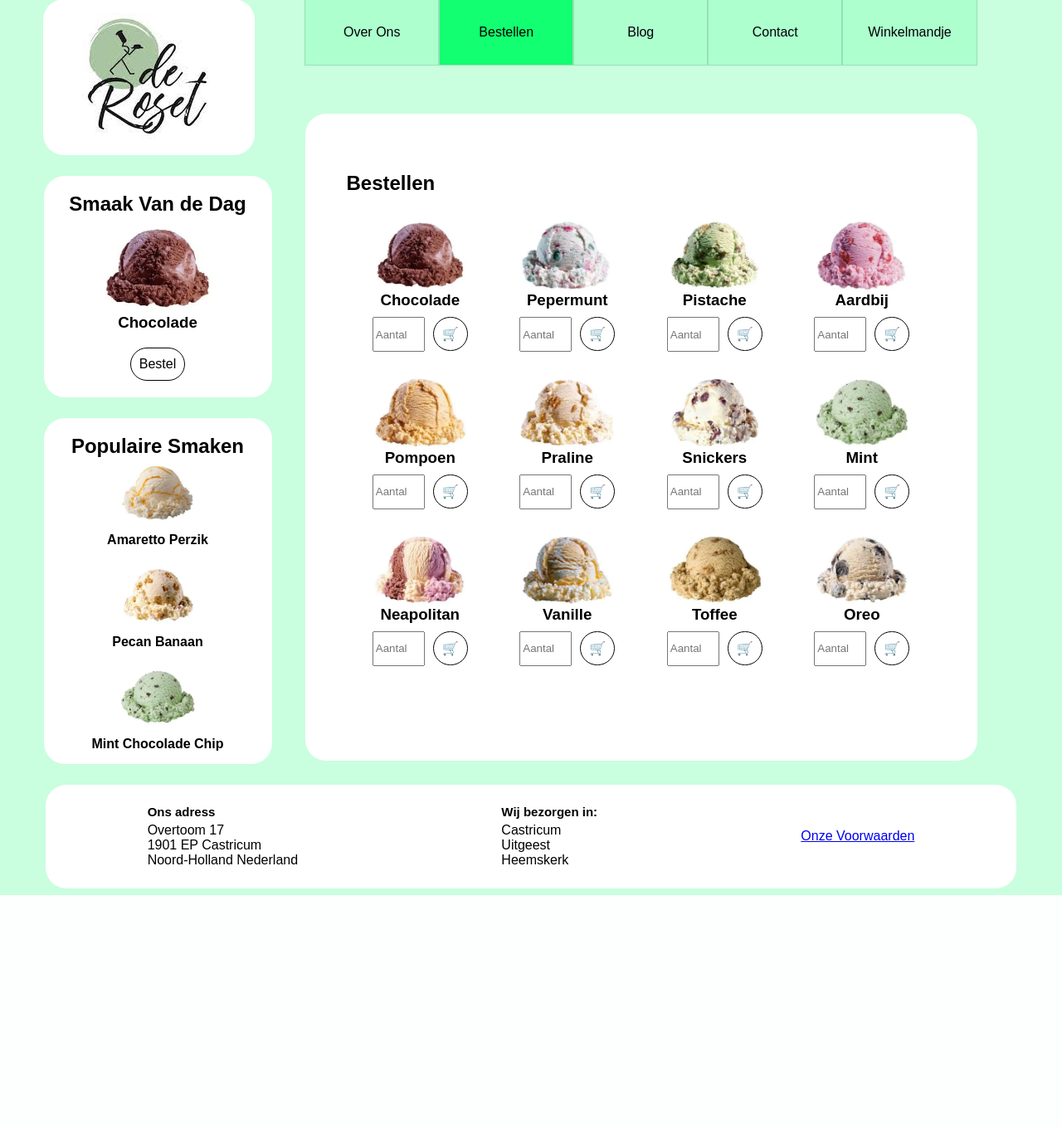
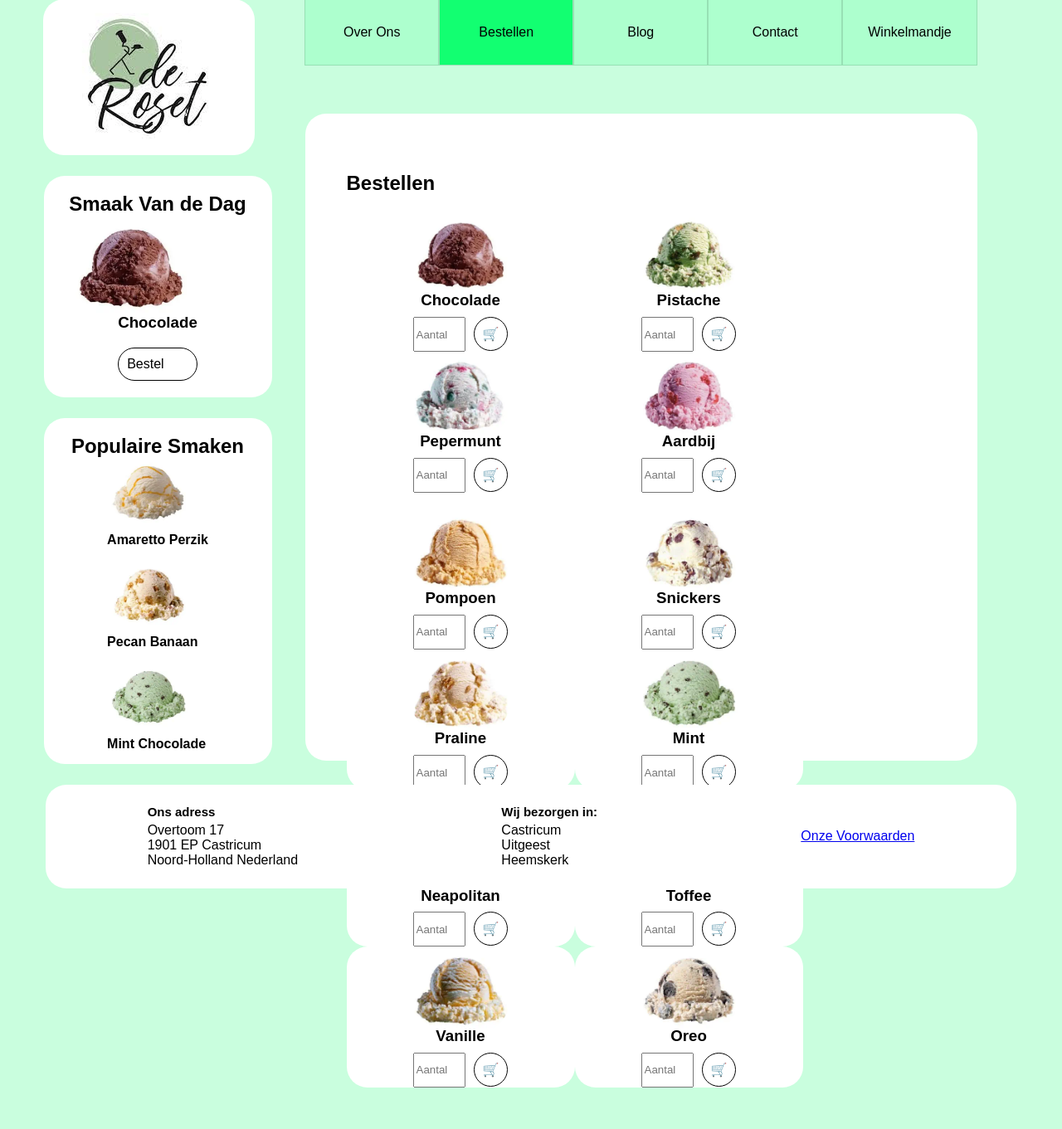
Before and after one commit to dennisdalmolen/de-roset, a PHP site: page /bestellen.php in a window 1280 px wide. Shown: the part 26-1387 px from the top of the page at 83% size. Before the commit the page ends 1105 px from the top, so only its background shows below. Run offline with PHP 8.4, Linux system fonts and the light colour scheme.

Commit message:
Bestellen Changes

```diff
--- a/bestellen.php
+++ b/bestellen.php
@@ -48,12 +48,15 @@
 
         <div class="main-left">
             <div class="smaak-vdd">
+                <div class="svdd-1">
                     <div class="main-text">
                         <h2>Smaak Van de Dag</h2>
                     </div>
                     <div class="ijs-image">
                         <img src="images/ijs-fotos/ChocolateMarshmallow-300x258.jpg" alt="">
                     </div>
+                </div>
+                <div class="svdd-2">
                     <div class="text-1">
                         <h3>Chocolade</h3>
                     </div>
@@ -63,29 +66,41 @@
                         </div>
                     </a>
                 </div>
+            </div>
 
             <div class="populaire-smaken">
                 <div class="main-text">
                     <h2>Populaire Smaken</h2>
                 </div>
+                <div class="pps-group">
+                    <div class="pps-item-1">
                         <div class="ijs-image">
                             <img src="images/ijs-fotos/PremiumAmarettoPeachCharlotte.jpg" alt="">
                         </div>
                         <div class="text-1">
                             <h4>Amaretto Perzik</h4>
                         </div>
+                    </div>
+
+                    <div class="pps-item-2">
                         <div class="ijs-image">
                             <img src="images/ijs-fotos/PremiumBananaPecan-300x258.jpg" alt="">
                         </div>
                         <div class="text-1">
                             <h4>Pecan Banaan</h4>
                         </div>
+                    </div>
+
+                    <div class="pps-item-3">
                         <div class="ijs-image">
                             <img src="images/ijs-fotos/PremiumMintChocolateChip-300x258.jpg" alt="">
                         </div>
                         <div class="text-1">
-                    <h4>Mint Chocolade Chip</h4>
+                            <h4>Mint Chocolade</h4>
                         </div>
+                    </div>
+                </div>
+
             </div>
         </div>
 
@@ -99,6 +114,7 @@
 
                     <div class="ijs-items-1">
 
+                        <div class="ijs-items-links">
                             <div class="ijs-item">
                                 <div class="ijs-image">
                                     <img src="images/ijs-fotos/ChocolateMarshmallow-300x258.jpg" alt="">
@@ -132,7 +148,9 @@
                                     </a>
                                 </div>
                             </div>
+                        </div>
 
+                        <div class="ijs-items-rechts">
                             <div class="ijs-item">
                                 <div class="ijs-image">
                                     <img src="images/ijs-fotos/PremiumPistachioAlmond-300x258.jpg" alt="">
@@ -166,11 +184,13 @@
                                     </a>
                                 </div>
                             </div>
+                        </div>
 
                     </div>
 
                     <div class="ijs-items-2">
 
+                        <div class="ijs-items-links">
                             <div class="ijs-item">
                                 <div class="ijs-image">
                                     <img src="images/ijs-fotos/PremiumPumpkin-300x258.jpg" alt="">
@@ -204,7 +224,9 @@
                                     </a>
                                 </div>
                             </div>
+                        </div>
 
+                        <div class="ijs-items-rechts">
                             <div class="ijs-item">
                                 <div class="ijs-image">
                                     <img src="images/ijs-fotos/PremiumPeanutButterSnickers-300x258.jpg" alt="">
@@ -238,11 +260,13 @@
                                     </a>
                                 </div>
                             </div>
+                        </div>
 
                     </div>
 
                     <div class="ijs-items-3">
 
+                        <div class="ijs-items-links">
                             <div class="ijs-item">
                                 <div class="ijs-image">
                                     <img src="images/ijs-fotos/PremiumNeapolitan-300x258.jpg" alt="">
@@ -276,7 +300,9 @@
                                     </a>
                                 </div>
                             </div>
+                        </div>
 
+                        <div class="ijs-items-rechts">
                             <div class="ijs-item">
                                 <div class="ijs-image">
                                     <img src="images/ijs-fotos/PremiumEnglishToffee-300x258.jpg" alt="">
@@ -308,6 +334,7 @@
                                             🛒
                                         </div>
                                     </a>
+                                </div>
                             </div>
                         </div>
 
```
Lines whose indentation alone changed are shown as unchanged.
